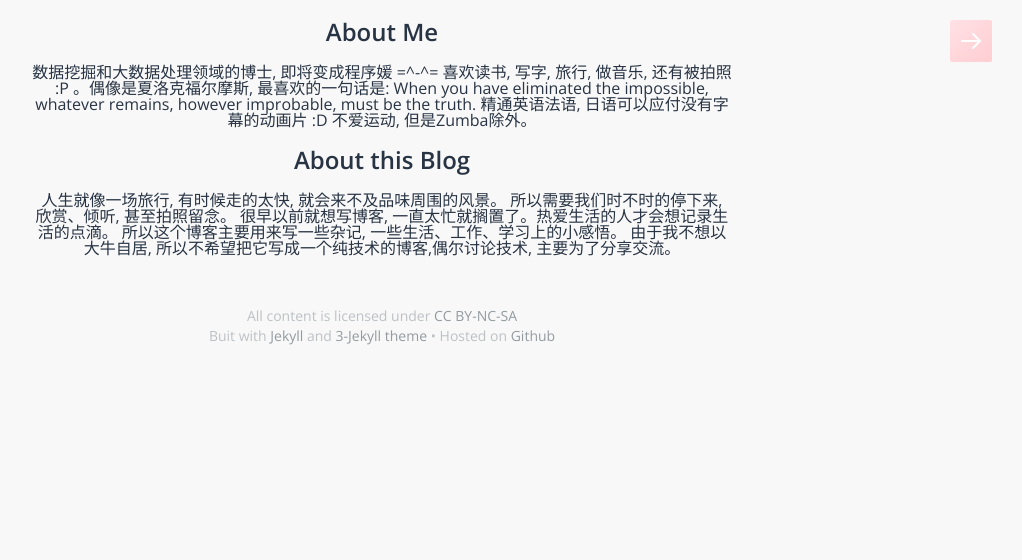
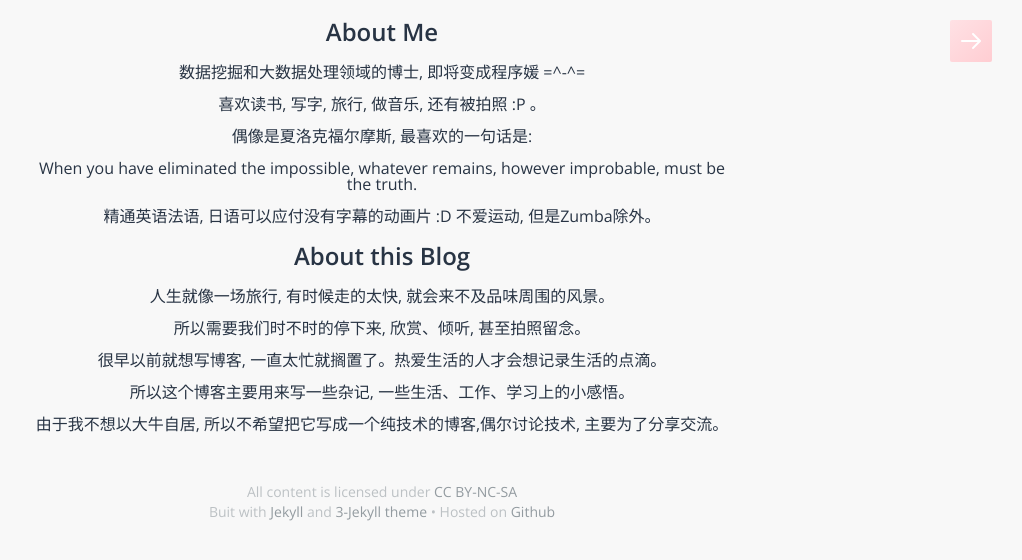
Before and after one commit to sophiesongge/sophiesongge.github.io, a Jekyll site: the page built from index.html, in a window 1280 px wide. Shown: the top 560 px of the page, without its empty margins (258-1280 px from the left). Built offline with Jekyll 4.4.1, drawn with Linux system fonts in a browser that asks for light colours; some web fonts are replaced.

Commit message:
change format of the introduction

```diff
--- a/_posts/2016-09-06-bloom-filter.markdown
+++ b/_posts/2016-09-06-bloom-filter.markdown
@@ -4,3 +4,7 @@ title:  "Bloom Filter详解"
 date:   2016-09-06 11:42:55 +0200
 categories: big data
 ---
+
+今天我们来讨论一个常用在大数据处理中的数据结构: 布隆过滤器 (Bloom Filter)。布隆过滤器的主要用途是用来检索一个元素是不是在一个集合中。
+这是一个让人又爱又恨的数据结构。因为它占用很少的空间, 并提供常数时间的查询; 但同时, 它也有一些不可避免的缺点, 比如它有一定的误判率(false positive rate),
+同时, 原始版本的Bloom Filter无法对元素进行删除操作。
--- a/index.html
+++ b/index.html
@@ -4,8 +4,16 @@ layout: default
 <div id="home" class="container">
     <article id="post__content">
     <h1>About Me</h1>
-    <p>数据挖掘和大数据处理领域的博士, 即将变成程序媛 =^-^= 喜欢读书, 写字, 旅行, 做音乐, 还有被拍照 :P 。偶像是夏洛克福尔摩斯, 最喜欢的一句话是: When you have eliminated the impossible, whatever remains, however improbable, must be the truth. 精通英语法语, 日语可以应付没有字幕的动画片 :D 不爱运动, 但是Zumba除外。</p>
+        <p>   数据挖掘和大数据处理领域的博士, 即将变成程序媛 =^-^= </p>
+        <p>   喜欢读书, 写字, 旅行, 做音乐, 还有被拍照 :P 。</p>
+        <p>   偶像是夏洛克福尔摩斯, 最喜欢的一句话是: </p>
+        <p>    When you have eliminated the impossible, whatever remains, however improbable, must be the truth. </p>
+        <p>   精通英语法语, 日语可以应付没有字幕的动画片 :D 不爱运动, 但是Zumba除外。</p>
     <h1>About this Blog</h1>
-    <p>人生就像一场旅行, 有时候走的太快, 就会来不及品味周围的风景。 所以需要我们时不时的停下来, 欣赏、倾听, 甚至拍照留念。 很早以前就想写博客, 一直太忙就搁置了。热爱生活的人才会想记录生活的点滴。 所以这个博客主要用来写一些杂记, 一些生活、工作、学习上的小感悟。 由于我不想以大牛自居, 所以不希望把它写成一个纯技术的博客,偶尔讨论技术, 主要为了分享交流。</p>
+        <p>    人生就像一场旅行, 有时候走的太快, 就会来不及品味周围的风景。 </p>
+        <p>    所以需要我们时不时的停下来, 欣赏、倾听, 甚至拍照留念。 </p>
+        <p>    很早以前就想写博客, 一直太忙就搁置了。热爱生活的人才会想记录生活的点滴。 </p>
+        <p>    所以这个博客主要用来写一些杂记, 一些生活、工作、学习上的小感悟。 </p>
+        <p>    由于我不想以大牛自居, 所以不希望把它写成一个纯技术的博客,偶尔讨论技术, 主要为了分享交流。</p>
     </article>
 </div>
```
